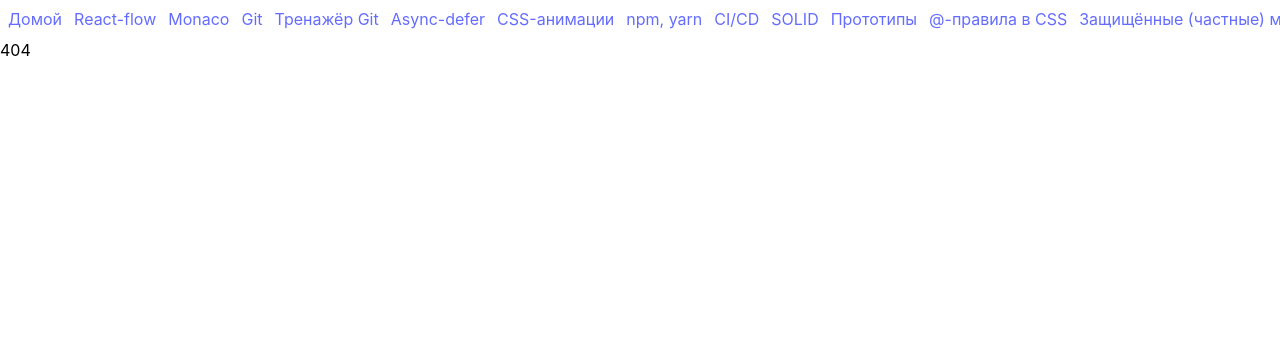
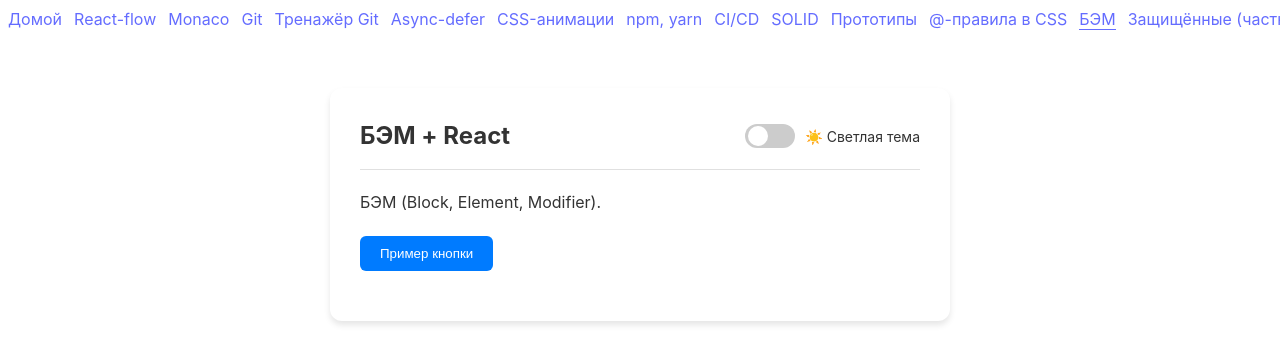
Before and after one commit to dalex-am/cheat-sheet-vite, a React (Vite) app: page /bem in a window 1280 px wide. Before the commit this address had no page. Shown: the top 364 px of the page. Built offline with nearby package versions, Linux system fonts and the light colour scheme.

Commit message:
feat: добавлена вкладка BEM

```diff
--- /dev/null
+++ b/src/containers/BEM/BEM.css
@@ -0,0 +1,113 @@
+/* Блок card */
+.card {
+  width: 560px;
+  margin: 50px auto;
+  padding: 30px;
+  border-radius: 12px;
+  background-color: #ffffff;
+  color: #333333;
+  box-shadow: 0 4px 6px rgba(0, 0, 0, 0.1);
+  transition: all 0.3s ease;
+}
+
+/* Модификатор блока */
+.card--dark {
+  background-color: #1a1a1a;
+  color: #ffffff;
+  box-shadow: 0 4px 6px rgba(0, 0, 0, 0.3);
+}
+
+/* Элементы блока card */
+.card__header {
+  display: flex;
+  justify-content: space-between;
+  align-items: center;
+  margin-bottom: 20px;
+  padding-bottom: 15px;
+  border-bottom: 1px solid #e0e0e0;
+}
+
+.card--dark .card__header {
+  border-bottom-color: #444;
+}
+
+.card__title {
+  font-size: 24px;
+  margin: 0;
+}
+
+.card__content {
+  margin-bottom: 20px;
+}
+
+.card__text {
+  line-height: 1.6;
+  margin-bottom: 20px;
+}
+
+.card__button {
+  padding: 10px 20px;
+  background-color: #007bff;
+  color: white;
+  border: none;
+  border-radius: 6px;
+  cursor: pointer;
+  transition: background-color 0.2s;
+}
+
+.card--dark .card__button {
+  background-color: #0056b3;
+}
+
+.card__button:hover {
+  background-color: #0056b3;
+}
+
+.card--dark .card__button:hover {
+  background-color: #004094;
+}
+
+/* Блок toggle (свитчер) */
+.toggle {
+  display: flex;
+  align-items: center;
+  gap: 10px;
+  cursor: pointer;
+}
+
+.toggle__input {
+  display: none;
+}
+
+.toggle__slider {
+  width: 50px;
+  height: 24px;
+  background-color: #ccc;
+  border-radius: 12px;
+  position: relative;
+  transition: background-color 0.3s;
+}
+
+.toggle__slider::before {
+  content: "";
+  position: absolute;
+  width: 20px;
+  height: 20px;
+  background-color: white;
+  border-radius: 50%;
+  top: 2px;
+  left: 3px;
+  transition: transform 0.3s;
+}
+
+.toggle__input:checked + .toggle__slider {
+  background-color: #007bff;
+}
+
+.toggle__input:checked + .toggle__slider::before {
+  transform: translateX(24px);
+}
+
+.toggle__label {
+  font-size: 14px;
+}
--- /dev/null
+++ b/src/containers/BEM/BEM.tsx
@@ -0,0 +1,33 @@
+import { useCallback, useState, type FC } from "react";
+import "./BEM.css";
+
+export const BEM: FC = () => {
+  const [isDarkMode, setIsDarkMode] = useState(false);
+
+  const handleToggle = useCallback(() => {
+    setIsDarkMode((prev) => !prev);
+  }, []);
+
+  return (
+    <div className={`card ${isDarkMode ? "card--dark" : ""}`}>
+      <div className="card__header">
+        <h1 className="card__title">БЭМ + React</h1>
+        <label className="toggle">
+          <input
+            type="checkbox"
+            className="toggle__input"
+            checked={isDarkMode}
+            onChange={handleToggle}
+          />
+          <span className="toggle__slider"></span>
+          <span className="toggle__label">{isDarkMode ? "🌙 Тёмная тема" : "☀️ Светлая тема"}</span>
+        </label>
+      </div>
+
+      <div className="card__content">
+        <p className="card__text">БЭМ (Block, Element, Modifier).</p>
+        <button className="card__button">Пример кнопки</button>
+      </div>
+    </div>
+  );
+};
--- a/src/containers/Main/Main.tsx
+++ b/src/containers/Main/Main.tsx
@@ -16,7 +16,8 @@ const routes: { priority: number; to: string; label: string; icon?: React.ReactS
   { label: "SOLID", to: "/solid", priority: 8 },
   { label: "Прототипы", to: "/proto", priority: 9 },
   { label: "@-правила в CSS", to: "/at-rules", priority: 10 },
-  { label: "Защищённые (частные) маршруты", to: protectedRoutesPath, priority: 11 },
+  { label: "БЭМ", to: "/bem", priority: 11 },
+  { label: "Защищённые (частные) маршруты", to: protectedRoutesPath, priority: 12 },
 ];
 
 export const Main: FC = () => {
--- a/src/routes.tsx
+++ b/src/routes.tsx
@@ -22,6 +22,7 @@ import { AdminPage } from "./containers/ProtectedRoutes/AdminPage/AdminPage";
 import { AuthPage } from "./containers/ProtectedRoutes/AuthPage/AuthPage";
 import { MainPage } from "./containers/ProtectedRoutes/MainPage/MainPage";
 import { Git } from "./containers/Git/Git";
+import { BEM } from "./containers/BEM/BEM";
 
 export const AppRoutes: FC = () => {
   const routes = useRoutes([
@@ -41,6 +42,7 @@ export const AppRoutes: FC = () => {
         { path: "/solid", element: <Solid /> },
         { path: "/proto", element: <Prototypes /> },
         { path: "/at-rules", element: <AtRules /> },
+        { path: "/bem", element: <BEM /> },
         {
           path: protectedRoutesPath,
           element: <ProtectedRoutes />,
```
